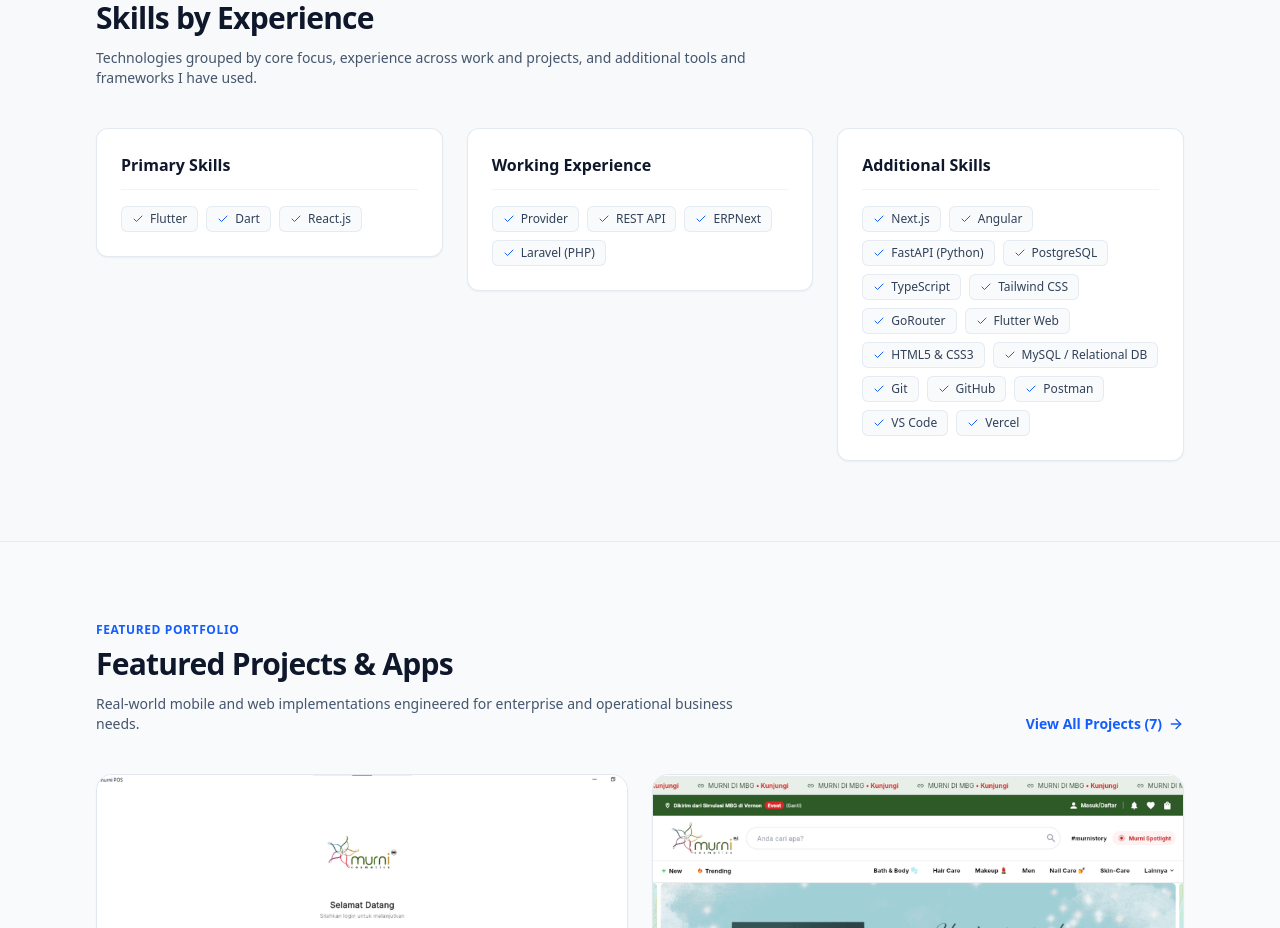
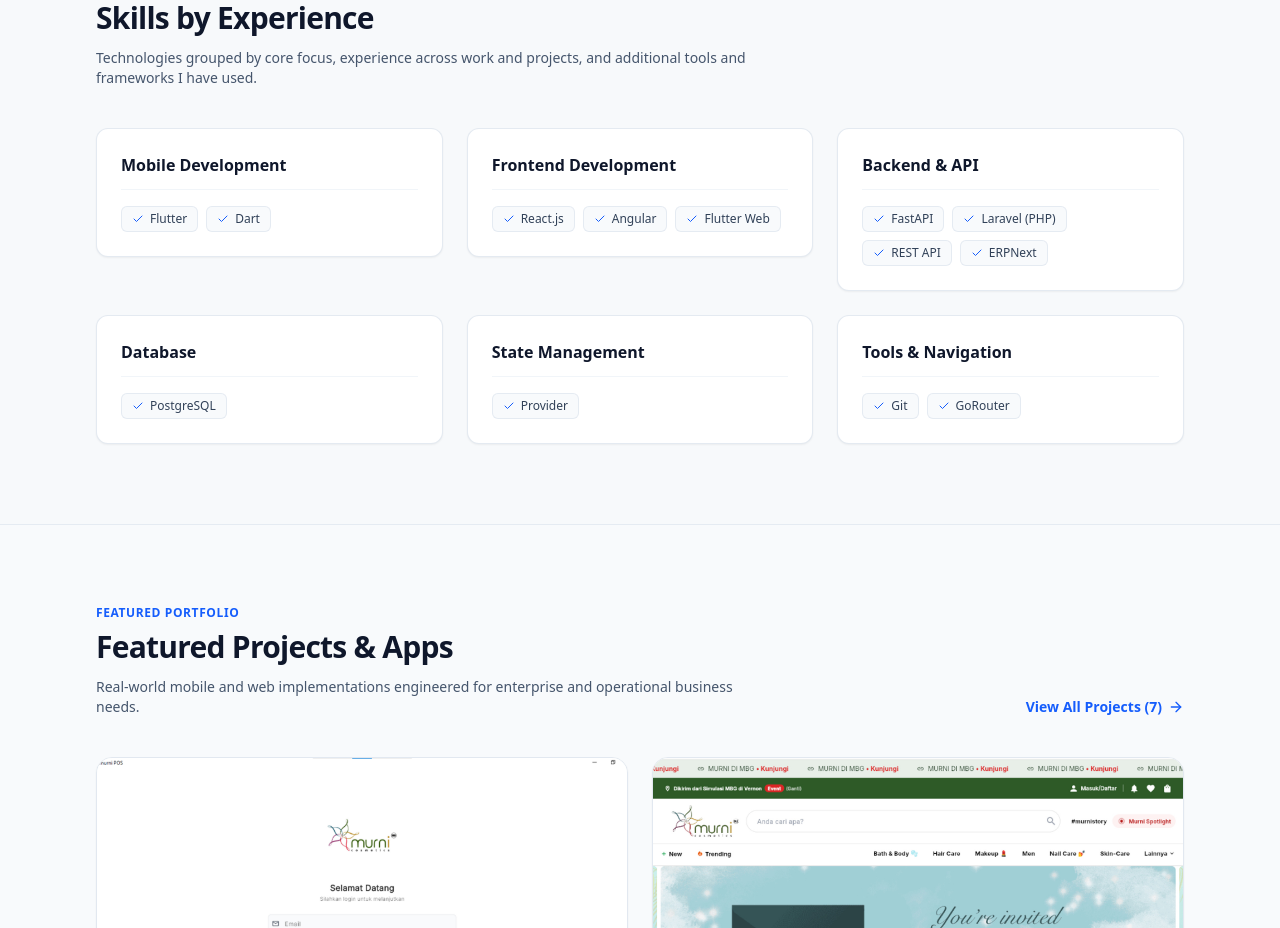
Before and after one commit to rezaoktaviansandyxx/my-portfolio, a Next.js app: page / in a window 1280 px wide. Shown: the part 1500-2428 px from the top of the page. Built offline with nearby package versions, Linux system fonts and the light colour scheme; no server answers.

Commit message:
Organize skills by category

```diff
--- a/src/data/skills.ts
+++ b/src/data/skills.ts
@@ -1,16 +1,29 @@
 import { SkillCategory } from "@/types";
 
+// Skills listed here are supported by the documented work experience or projects.
 export const skillCategoriesData: SkillCategory[] = [
   {
-    category: "Primary Skills",
-    skills: ["Flutter", "Dart", "React.js"]
+    category: "Mobile Development",
+    skills: ["Flutter", "Dart"]
   },
   {
-    category: "Working Experience",
-    skills: ["Provider", "REST API", "ERPNext", "Laravel (PHP)"]
+    category: "Frontend Development",
+    skills: ["React.js", "Angular", "Flutter Web"]
   },
   {
-    category: "Additional Skills",
-    skills: ["Next.js", "Angular", "FastAPI (Python)", "PostgreSQL", "TypeScript", "Tailwind CSS", "GoRouter", "Flutter Web", "HTML5 & CSS3", "MySQL / Relational DB", "Git", "GitHub", "Postman", "VS Code", "Vercel"]
+    category: "Backend & API",
+    skills: ["FastAPI", "Laravel (PHP)", "REST API", "ERPNext"]
+  },
+  {
+    category: "Database",
+    skills: ["PostgreSQL"]
+  },
+  {
+    category: "State Management",
+    skills: ["Provider"]
+  },
+  {
+    category: "Tools & Navigation",
+    skills: ["Git", "GoRouter"]
   }
 ];
```
